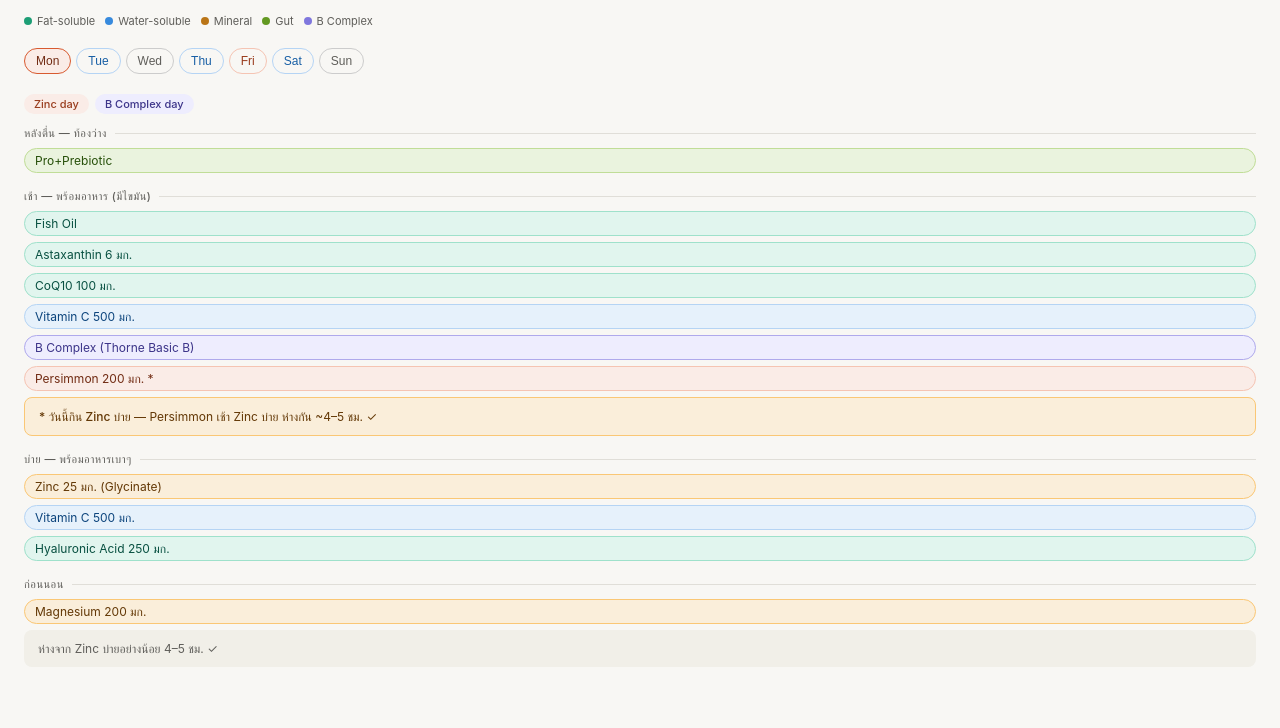
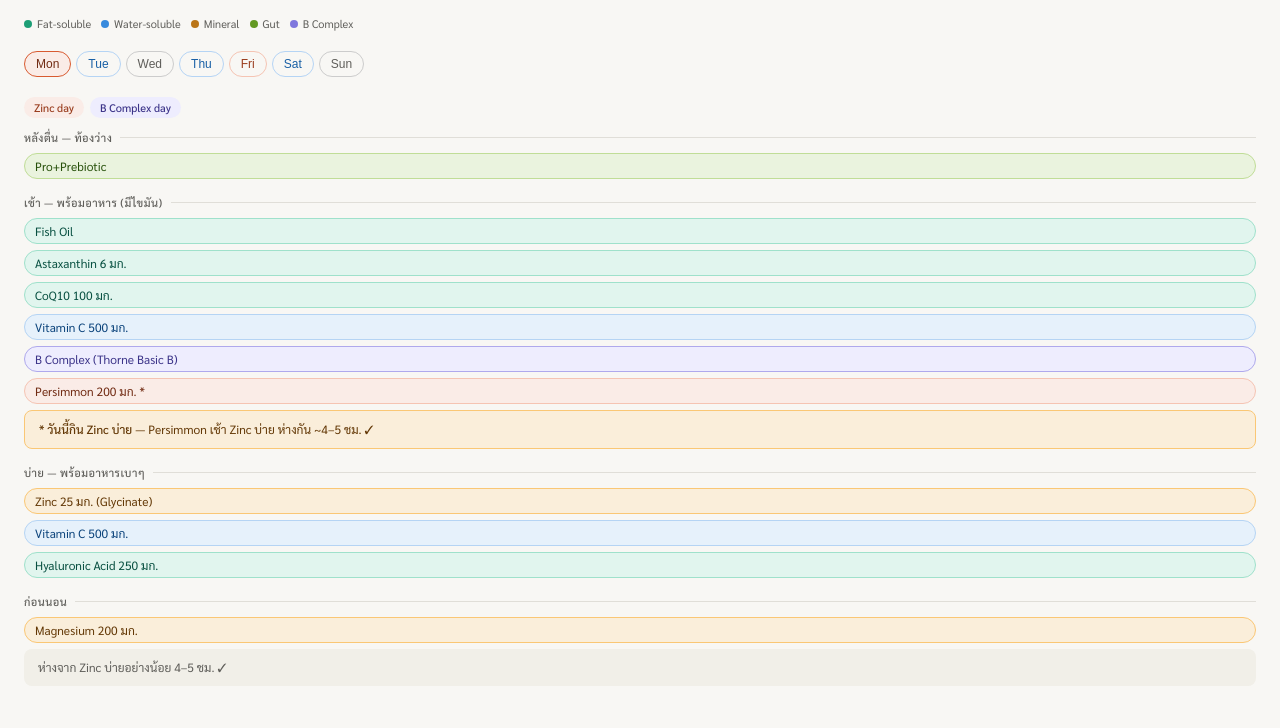
Before and after one commit to jenforworks/my-supplements, a plain HTML site: page index.html in a window 1280 px wide. Shown: the part 72-800 px from the top of the page. Drawn offline with Linux system fonts and the light colour scheme.

Commit message:
Add files via upload

```diff
--- a/index.html
+++ b/index.html
@@ -3,10 +3,11 @@
 <head>
 <meta charset="UTF-8">
 <meta name="viewport" content="width=device-width, initial-scale=1.0">
+<link href="https://fonts.googleapis.com/css2?family=Sarabun:wght@300;400;500;600&display=swap" rel="stylesheet">
 <title>Supplement Schedule</title>
 <style>
 *{box-sizing:border-box;margin:0;padding:0;}
-body{font-family:-apple-system,BlinkMacSystemFont,'Segoe UI',sans-serif;background:#f8f7f4;padding:1.5rem;color:#1a1a18;}
+body{font-family:'Sarabun',sans-serif;background:#f8f7f4;padding:1.5rem;color:#1a1a18;}
 h1{font-size:18px;font-weight:500;margin-bottom:4px;}
 .subtitle{font-size:13px;color:#888780;margin-bottom:1.25rem;}
 .legend{display:flex;flex-wrap:wrap;gap:10px;margin-bottom:1.25rem;}
```
